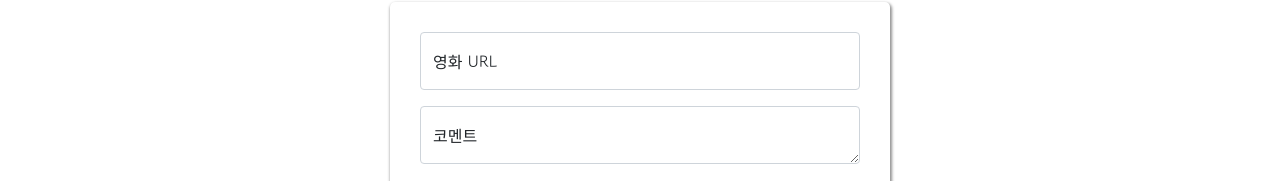
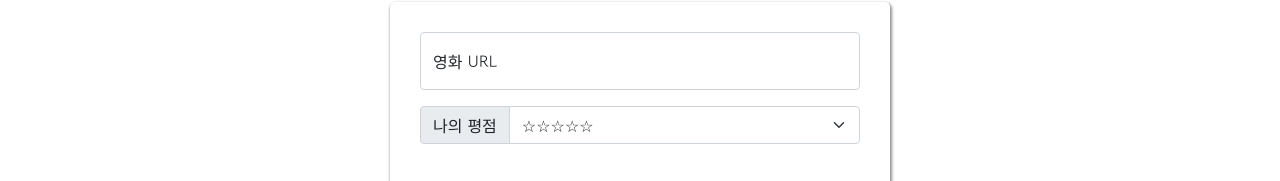
Before and after one commit to taehui0409/mypage, a plain HTML site: page index.html in a window 1280 px wide. Shown: the part 268-449 px from the top of the page. Drawn offline with nearby package versions, Linux system fonts and the light colour scheme.

Commit message:
Update index.html

```diff
--- a/index.html
+++ b/index.html
@@ -49,11 +49,11 @@
             border: 3px solid wheat;
         }
 
-        .mycomment{
+        .mycomment {
             color: gray;
         }
 
-        .mycards{
+        .mycards {
             width: 1250px;
             margin: 20px auto 20px auto;
         }
@@ -66,22 +66,22 @@
             border-radius: 5px;
         }
 
-        .mybtn{
+        .mybtn {
             margin-top: 20px;
             display: flex;
             flex-direction: row;
             align-items: center;
             justify-content: center;
         }
-        .mybtn > button {
+
+        .mybtn>button {
             margin-right: 10px;
         }
 
-        .col :hover{
+        .col :hover {
             opacity: 0.85;
             background-color: rgb(225, 219, 222);
         }
-
     </style>
 </head>
 
@@ -94,6 +94,18 @@
         <div class="form-floating mb-3">
             <input type="email" class="form-control" id="floatingInput" placeholder="name@example.com">
             <label for="floatingInput">영화 URL</label>
+        </div>
+
+        <div class="input-group mb-5">
+            <label class="input-group-text" for="inputGroupSelect01">나의 평점</label>
+            <select class="form-select" id="inputGroupSelect01">
+                <option selected>☆☆☆☆☆</option>
+                <option value="1">⭐</option>
+                <option value="2">⭐⭐</option>
+                <option value="3">⭐⭐⭐</option>
+                <option value="4">⭐⭐⭐⭐</option>
+                <option value="5">⭐⭐⭐⭐⭐</option>
+            </select>
         </div>
         <div class="form-floating">
             <textarea class="form-control" placeholder="Leave a comment here" id="floatingTextarea"></textarea>
@@ -108,7 +120,8 @@
         <div class="row row-cols-1 row-cols-md-4 g-4">
             <div class="col">
                 <div class="card">
-                    <img src="https://blog.kakaocdn.net/dn/eHqJ1s/btqHgugaTxS/fJV8cFN5O6ElzxWKwshad1/img.jpg" class="card-img-top" alt="...">
+                    <img src="https://blog.kakaocdn.net/dn/eHqJ1s/btqHgugaTxS/fJV8cFN5O6ElzxWKwshad1/img.jpg"
+                        class="card-img-top" alt="...">
                     <div class="card-body">
                         <h5 class="card-title">눈부신 세상 끝에서 너와 나</h5>
                         <p class="card-text">여기에 코멘트가 들어갑니다</p>
@@ -119,7 +132,8 @@
             </div>
             <div class="col">
                 <div class="card">
-                    <img src="http://t1.daumcdn.net/movie/5061992a69f543ad721882335d6a761593df563c" class="card-img-top" alt="...">
+                    <img src="http://t1.daumcdn.net/movie/5061992a69f543ad721882335d6a761593df563c" class="card-img-top"
+                        alt="...">
                     <div class="card-body">
                         <h5 class="card-title">동주</h5>
                         <p class="card-text">여기에 코멘트가 들어갑니다</p>
@@ -130,7 +144,8 @@
             </div>
             <div class="col">
                 <div class="card">
-                    <img src="https://t1.daumcdn.net/movie/4cb757c7d71dc4f4647bf7c0d2393c440e8e1c03" class="card-img-top" alt="...">
+                    <img src="https://t1.daumcdn.net/movie/4cb757c7d71dc4f4647bf7c0d2393c440e8e1c03"
+                        class="card-img-top" alt="...">
                     <div class="card-body">
                         <h5 class="card-title">Call my by your name</h5>
                         <p class="card-text">여기에 코멘트가 들어갑니다</p>
@@ -141,7 +156,8 @@
             </div>
             <div class="col">
                 <div class="card">
-                    <img src="https://mblogthumb-phinf.pstatic.net/MjAxNzA4MDRfMjcg/MDAxNTAxODM5NTgwMzIy.qE_lFqwl3Rui4JYhtfOzojrFs7lT6cH752PqHVik_b0g.L8ECeqo5DPK6hCqBxvc5jgQKL6CGgHHeBxKqNgWfl0Qg.JPEG.atw4733/image_7916766131501834549040.jpg?type=w800" class="card-img-top" alt="...">
+                    <img src="https://mblogthumb-phinf.pstatic.net/MjAxNzA4MDRfMjcg/MDAxNTAxODM5NTgwMzIy.qE_lFqwl3Rui4JYhtfOzojrFs7lT6cH752PqHVik_b0g.L8ECeqo5DPK6hCqBxvc5jgQKL6CGgHHeBxKqNgWfl0Qg.JPEG.atw4733/image_7916766131501834549040.jpg?type=w800"
+                        class="card-img-top" alt="...">
                     <div class="card-body">
                         <h5 class="card-title">위플래쉬</h5>
                         <p class="card-text">여기에 코멘트가 들어갑니다</p>
```
